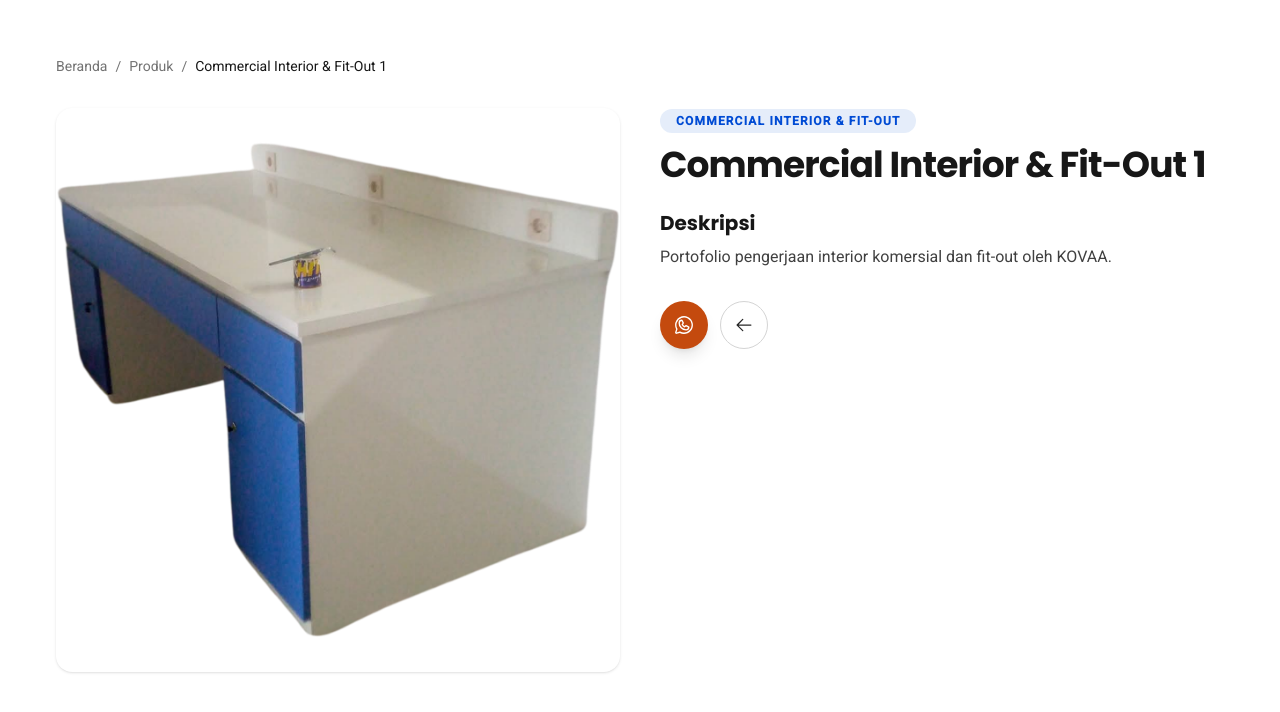
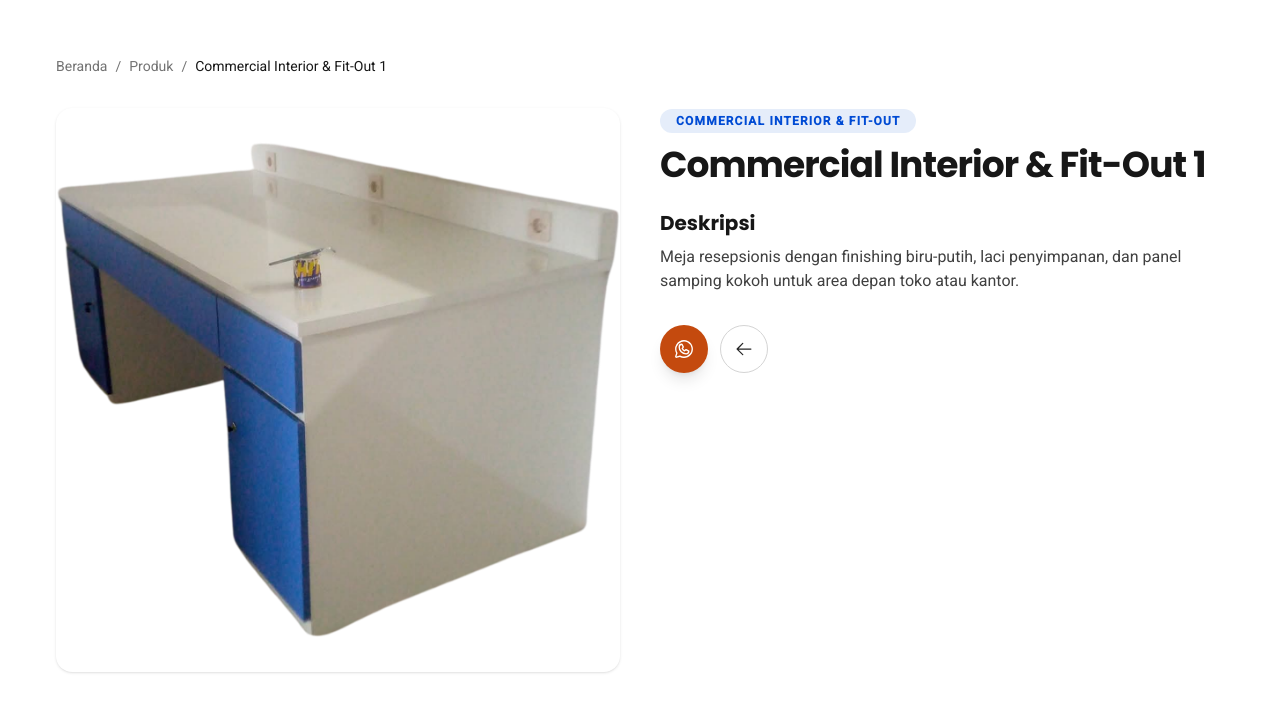
Before and after one commit to dedengine/kovaa-company-profile, a Next.js app in the folder website/: page /produk/commercial-interior-fit-out-1 in a window 1280 px wide. Shown: the top 712 px of the page. Built offline with nearby package versions, Linux system fonts and the light colour scheme.

Commit message:
feat: write unique descriptions for the seven fit-out projects
Replace the generic copy with image-specific Indonesian and English descriptions and alt text for each Commercial Interior & Fit-Out portfolio item.

```diff
--- a/website/data/products.ts
+++ b/website/data/products.ts
@@ -21,13 +21,13 @@ export const products: Product[] = [
     category: 'rak-supermarket',
     name: { id: 'Commercial Interior & Fit-Out 1', en: 'Commercial Interior & Fit-Out 1' },
     description: {
-      id: 'Portofolio pengerjaan interior komersial dan fit-out oleh KOVAA.',
-      en: 'Commercial interior and fit-out project portfolio by KOVAA.',
+      id: 'Meja resepsionis dengan finishing biru-putih, laci penyimpanan, dan panel samping kokoh untuk area depan toko atau kantor.',
+      en: 'Reception desk with a blue-and-white finish, built-in drawers, and a solid side panel for a store or office front area.',
     },
     image: '/products/commercial-interior-fit-out-1.webp',
     alt: {
-      id: 'Dokumentasi proyek Commercial Interior & Fit-Out KOVAA 1',
-      en: 'KOVAA Commercial Interior & Fit-Out project documentation 1',
+      id: 'Meja resepsionis KOVAA dengan laci dan panel samping biru-putih',
+      en: 'KOVAA reception desk with drawers and a blue-and-white side panel',
     },
   },
   {
@@ -36,13 +36,13 @@ export const products: Product[] = [
     category: 'rak-supermarket',
     name: { id: 'Commercial Interior & Fit-Out 2', en: 'Commercial Interior & Fit-Out 2' },
     description: {
-      id: 'Portofolio pengerjaan interior komersial dan fit-out oleh KOVAA.',
-      en: 'Commercial interior and fit-out project portfolio by KOVAA.',
+      id: 'Kabinet gantung dengan pintu biru, ruang terbuka, dan kunci untuk area kerja yang rapi.',
+      en: 'Overhead cabinet with blue doors, open storage niches, and a lock for a tidy work area.',
     },
     image: '/products/commercial-interior-fit-out-2.webp',
     alt: {
-      id: 'Dokumentasi proyek Commercial Interior & Fit-Out KOVAA 2',
-      en: 'KOVAA Commercial Interior & Fit-Out project documentation 2',
+      id: 'Kabinet gantung KOVAA dengan pintu biru dan ruang terbuka',
+      en: 'KOVAA overhead cabinet with blue doors and open storage',
     },
   },
   {
@@ -51,13 +51,13 @@ export const products: Product[] = [
     category: 'rak-supermarket',
     name: { id: 'Commercial Interior & Fit-Out 3', en: 'Commercial Interior & Fit-Out 3' },
     description: {
-      id: 'Portofolio pengerjaan interior komersial dan fit-out oleh KOVAA.',
-      en: 'Commercial interior and fit-out project portfolio by KOVAA.',
+      id: 'Pengerjaan panel dinding kayu vertikal dan cermin dengan pencahayaan tersembunyi untuk ruangan yang rapi dan hangat.',
+      en: 'Timber slat wall panels and mirrors with concealed lighting for a neat, warm interior room.',
     },
     image: '/products/commercial-interior-fit-out-3.webp',
     alt: {
-      id: 'Dokumentasi proyek Commercial Interior & Fit-Out KOVAA 3',
-      en: 'KOVAA Commercial Interior & Fit-Out project documentation 3',
+      id: 'Panel dinding kayu dan cermin pada proyek interior komersial KOVAA',
+      en: 'Timber wall panels and mirrors in a KOVAA commercial interior project',
     },
   },
   {
@@ -66,13 +66,13 @@ export const products: Product[] = [
     category: 'rak-supermarket',
     name: { id: 'Commercial Interior & Fit-Out 4', en: 'Commercial Interior & Fit-Out 4' },
     description: {
-      id: 'Portofolio pengerjaan interior komersial dan fit-out oleh KOVAA.',
-      en: 'Commercial interior and fit-out project portfolio by KOVAA.',
+      id: 'Area kerja kolaboratif dengan bangku booth, meja kayu, dan plafon kayu yang nyaman untuk tim.',
+      en: 'Collaborative work area with banquette seating, wooden tables, and a timber ceiling for a comfortable team space.',
     },
     image: '/products/commercial-interior-fit-out-4.webp',
     alt: {
-      id: 'Dokumentasi proyek Commercial Interior & Fit-Out KOVAA 4',
-      en: 'KOVAA Commercial Interior & Fit-Out project documentation 4',
+      id: 'Area kerja dengan bangku booth hijau dan meja kayu oleh KOVAA',
+      en: 'Work area with green banquette seating and wooden tables by KOVAA',
     },
   },
   {
@@ -81,13 +81,13 @@ export const products: Product[] = [
     category: 'rak-supermarket',
     name: { id: 'Commercial Interior & Fit-Out 5', en: 'Commercial Interior & Fit-Out 5' },
     description: {
-      id: 'Portofolio pengerjaan interior komersial dan fit-out oleh KOVAA.',
-      en: 'Commercial interior and fit-out project portfolio by KOVAA.',
+      id: 'Proses pemasangan furnitur ritel berwarna hijau dan kuning oleh tim di lokasi proyek.',
+      en: 'On-site installation of a green-and-yellow retail fixture by the project team.',
     },
     image: '/products/commercial-interior-fit-out-5.webp',
     alt: {
-      id: 'Dokumentasi proyek Commercial Interior & Fit-Out KOVAA 5',
-      en: 'KOVAA Commercial Interior & Fit-Out project documentation 5',
+      id: 'Tim KOVAA memasang furnitur ritel hijau dan kuning di lokasi proyek',
+      en: 'KOVAA team installing green and yellow retail fixtures on site',
     },
   },
   {
@@ -96,13 +96,13 @@ export const products: Product[] = [
     category: 'rak-supermarket',
     name: { id: 'Commercial Interior & Fit-Out 6', en: 'Commercial Interior & Fit-Out 6' },
     description: {
-      id: 'Portofolio pengerjaan interior komersial dan fit-out oleh KOVAA.',
-      en: 'Commercial interior and fit-out project portfolio by KOVAA.',
+      id: 'Pemasangan partisi kaca berbingkai hitam dan penataan meja untuk ruang meeting yang terang.',
+      en: 'Installation of black-framed glass partitions and table setup for a bright meeting room.',
     },
     image: '/products/commercial-interior-fit-out-6.webp',
     alt: {
-      id: 'Dokumentasi proyek Commercial Interior & Fit-Out KOVAA 6',
-      en: 'KOVAA Commercial Interior & Fit-Out project documentation 6',
+      id: 'Partisi kaca berbingkai hitam dan meja ruang meeting oleh KOVAA',
+      en: 'Black-framed glass partitions and meeting tables by KOVAA',
     },
   },
   {
@@ -111,13 +111,13 @@ export const products: Product[] = [
     category: 'rak-supermarket',
     name: { id: 'Commercial Interior & Fit-Out 7', en: 'Commercial Interior & Fit-Out 7' },
     description: {
-      id: 'Portofolio pengerjaan interior komersial dan fit-out oleh KOVAA.',
-      en: 'Commercial interior and fit-out project portfolio by KOVAA.',
+      id: 'Fit-out area dapur komersial dengan meja stainless, backsplash ubin hitam, dan hood exhaust.',
+      en: 'Commercial kitchen fit-out with stainless counters, a black tile backsplash, and an exhaust hood.',
     },
     image: '/products/commercial-interior-fit-out-7.webp',
     alt: {
-      id: 'Dokumentasi proyek Commercial Interior & Fit-Out KOVAA 7',
-      en: 'KOVAA Commercial Interior & Fit-Out project documentation 7',
+      id: 'Dapur komersial dengan meja stainless dan hood exhaust oleh KOVAA',
+      en: 'Commercial kitchen with stainless counters and exhaust hood by KOVAA',
     },
   },
   {
```
